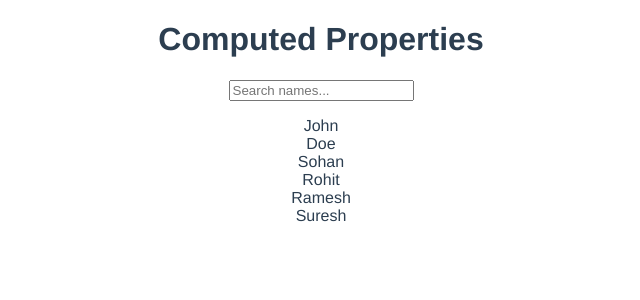
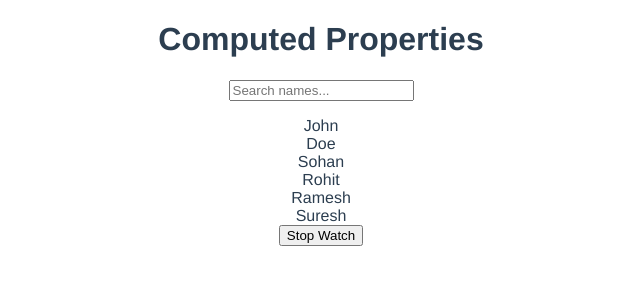
Before and after one commit to Sohan817/Vue.js_3, a Vue app in the folder vue-blogs/: page / in a window 1280 px wide. Shown: the top 300 px of the page, without its empty margins (319-959 px from the left). Built offline with nearby package versions, Linux system fonts and the light colour scheme.

Commit message:
Watch & watchEffect

```diff
--- a/vue-blogs/src/views/HomeView.vue
+++ b/vue-blogs/src/views/HomeView.vue
@@ -3,21 +3,34 @@
   <input v-model="search" placeholder="Search names..." />
   <p>{{ search }}</p>
   <div v-for="name in searchedName" :key="name">{{ name }}</div>
+  <button @click="handleWatchStop">Stop Watch</button>
 </template>
 
 <script>
-import { ref, computed } from "vue";
+import { ref, computed, watch, watchEffect } from "vue";
 export default {
   name: "HomeView",
   setup() {
     const search = ref("");
     const names = ref(["John", "Doe", "Sohan", "Rohit", "Ramesh", "Suresh"]);
 
+    const stopWatch = watch(search, () => {
+      console.log("Search value changed to:");
+    });
+
+    const stopWatchEffect = watchEffect(() => {
+      console.log("Search value changed to:", search.value);
+    });
+
     const searchedName = computed(() => {
       return names.value.filter((name) => name.includes(search.value));
     });
 
-    return { search, names, searchedName };
+    const handleWatchStop = () => {
+      stopWatch();
+      stopWatchEffect();
+    };
+    return { search, names, searchedName, handleWatchStop };
   },
 };
 </script>
```
